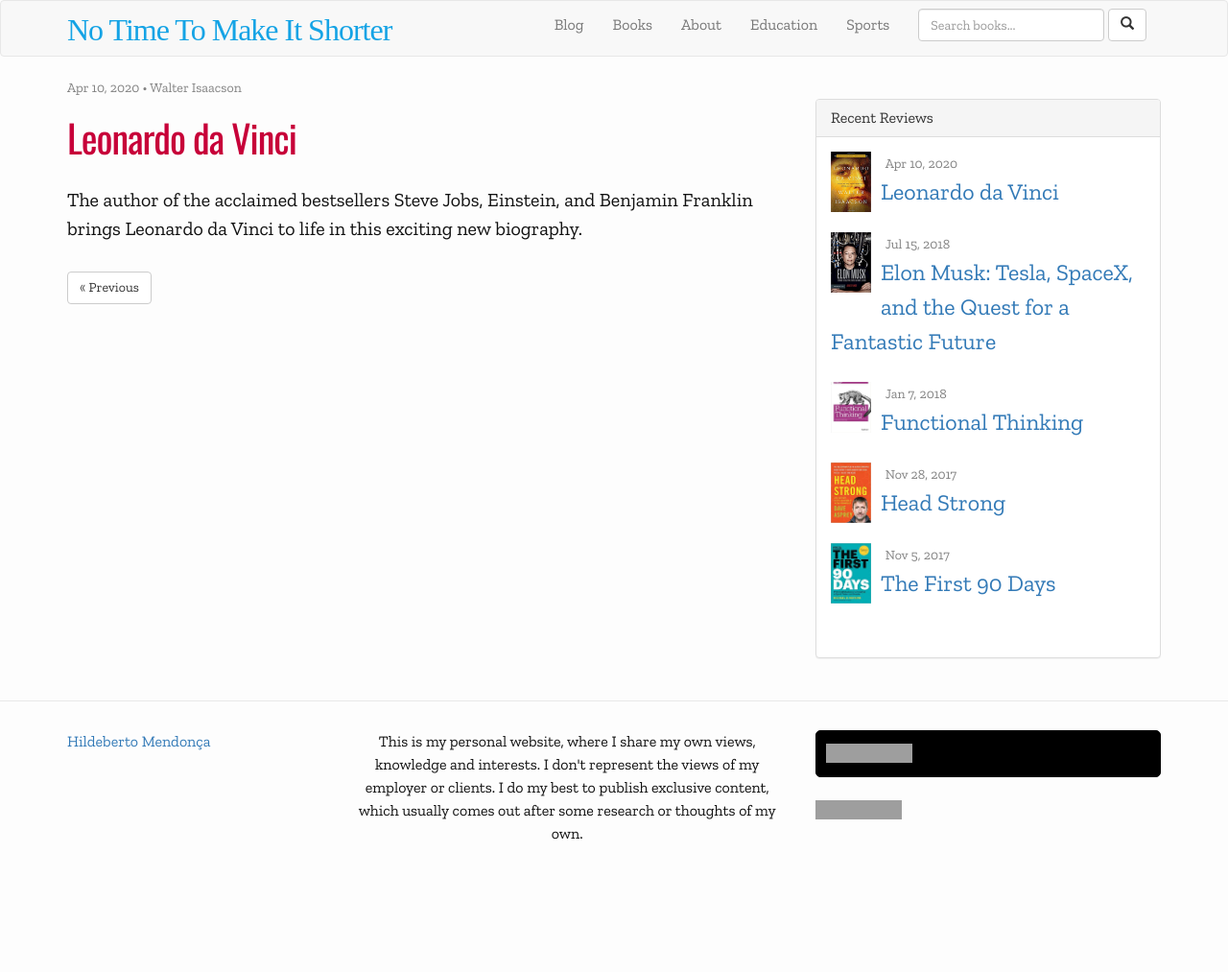
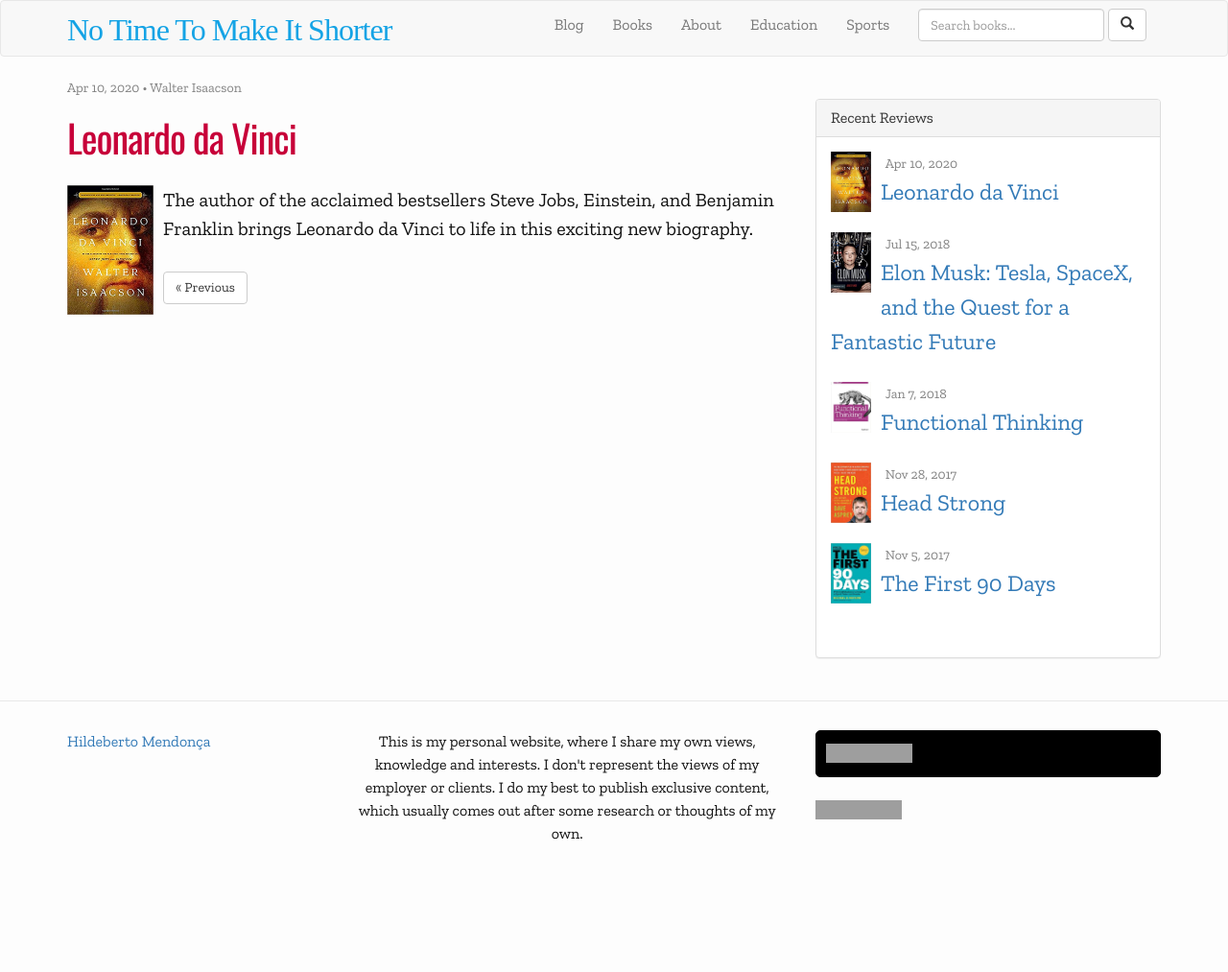
Before and after one commit to htmfilho/books, a Jekyll site: the page built from _posts/2020/2020-04-10-leonardo-da-vinci.md, in a window 1280 px wide. Shown: the whole page at 96% size. Built offline with Jekyll 4.4.1, drawn with Linux system fonts in a browser that asks for light colours; nearby versions of some CDN libraries; some web fonts are replaced; comment, search, counter and statistics services are not loaded; grey boxes are pictures that could not be loaded.

Commit message:
Added photo of the book in the post

```diff
--- a/_layouts/post.html
+++ b/_layouts/post.html
@@ -18,6 +18,7 @@ layout: default
       </header>
 
       <div class="post-content" itemprop="articleBody">
+        <img align="left" border="0" style="margin-right: 10px;" width="90" src="{{ page.image }}">
         {{ content }}
       </div>
 
```
